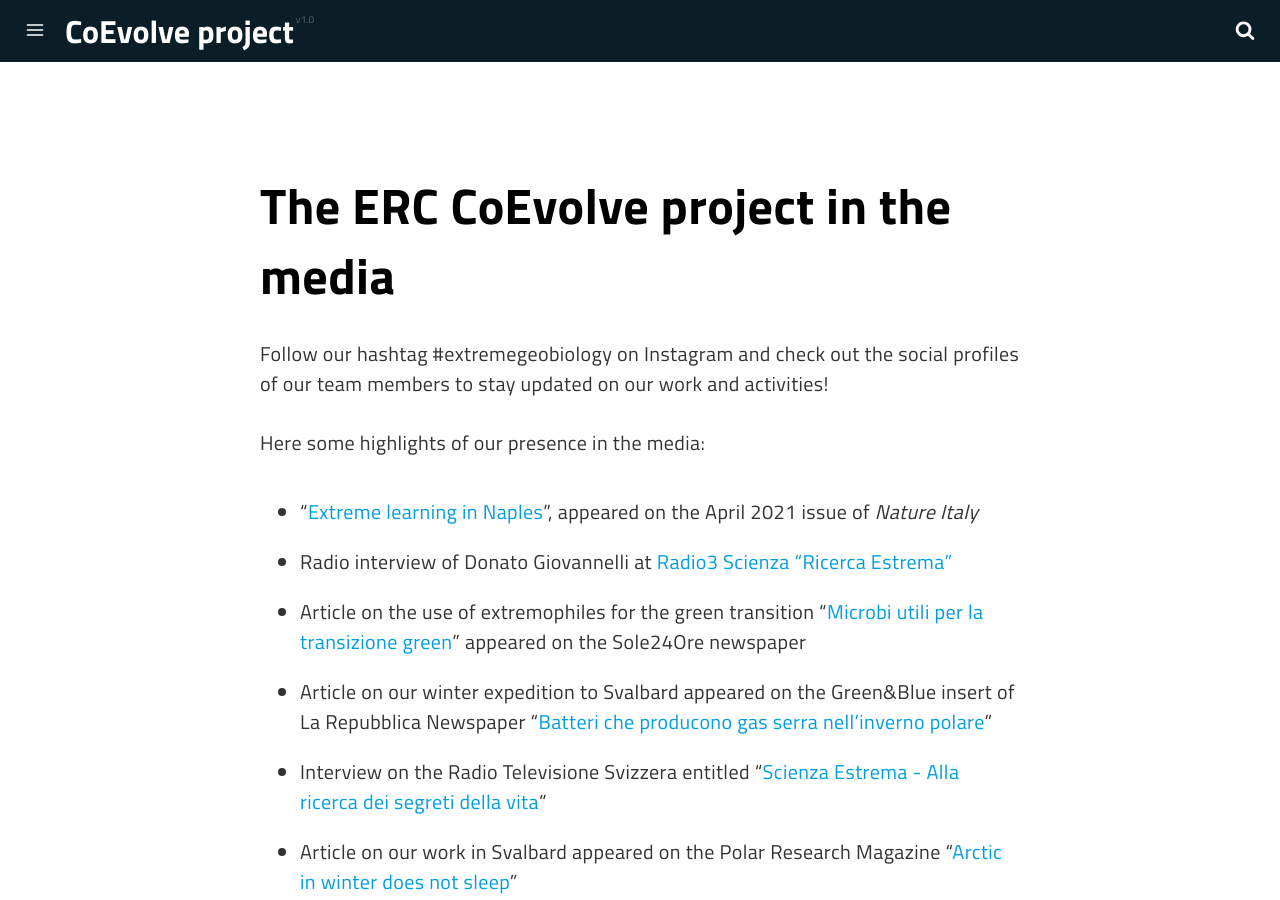
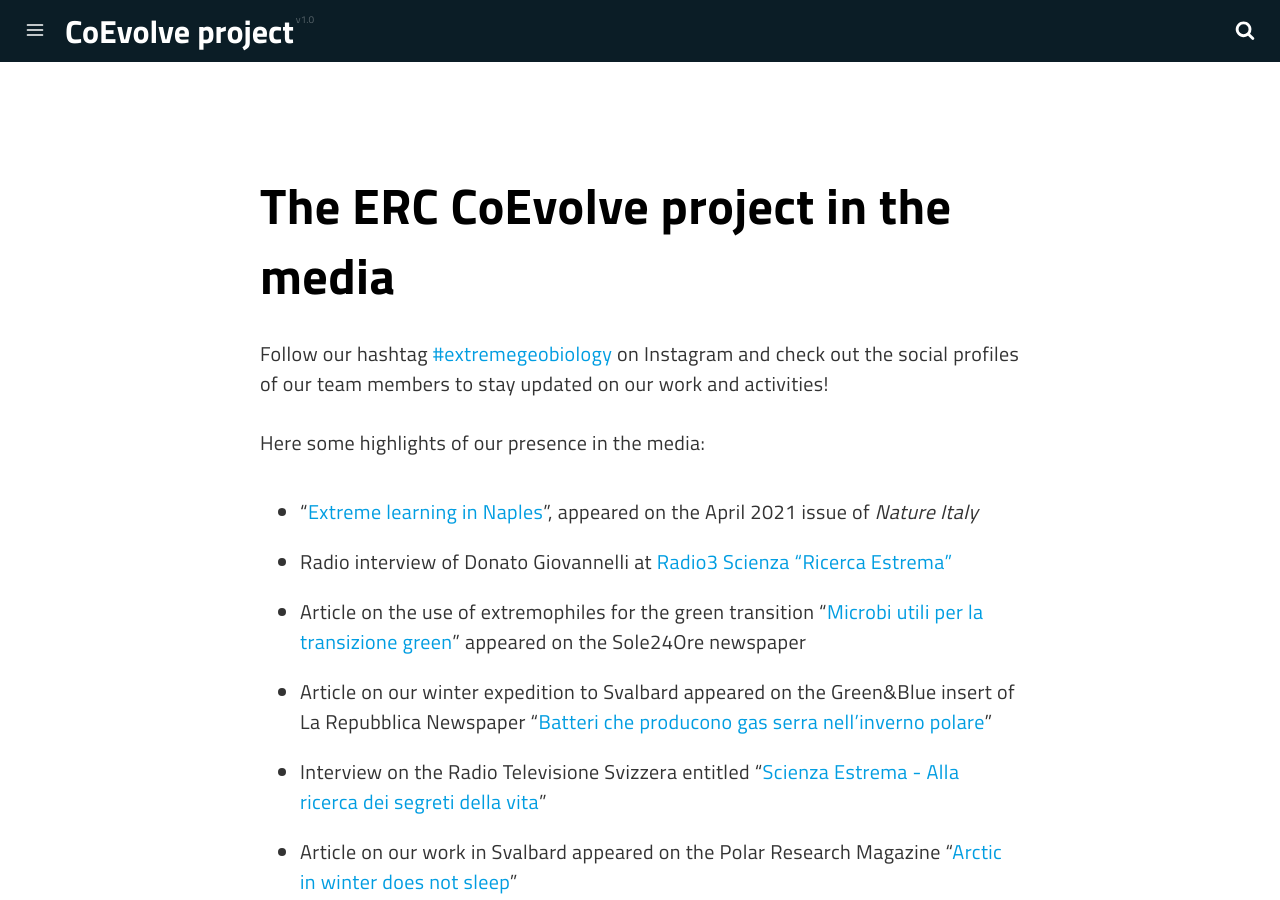
Before and after one commit to dgiovannelli/coevolve_website, a Jekyll site: the page built from pages/media.md, in a window 1280 px wide and 900 px high. Built offline with Jekyll 4.4.1, drawn with Linux system fonts in a browser that asks for light colours; a script that is not in the unit is left out; part of the change alters nothing that is shown.

```diff
--- a/pages/media.md
+++ b/pages/media.md
@@ -8,7 +8,7 @@ description: The ERC CoEvolve project in the media
 ---
 # The ERC CoEvolve project in the media
 
-Follow our hashtag #extremegeobiology on Instagram and check out the social profiles of our team members to stay updated on our work and activities!
+Follow our hashtag [#extremegeobiology](https://www.instagram.com/explore/tags/extremegeobiology/) on Instagram and check out the social profiles of our team members to stay updated on our work and activities!
 
 Here some highlights of our presence in the media:
 - "[Extreme learning in Naples](https://www.nature.com/articles/d43978-021-00042-5)", appeared on the April 2021 issue of _Nature Italy_
```
